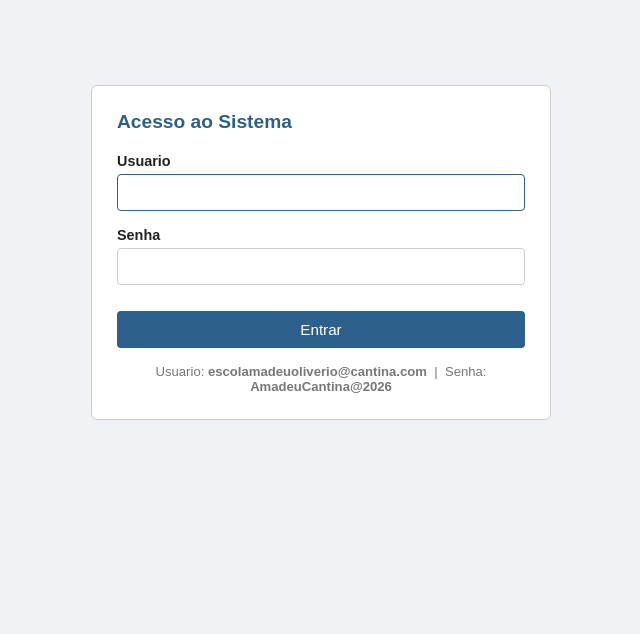
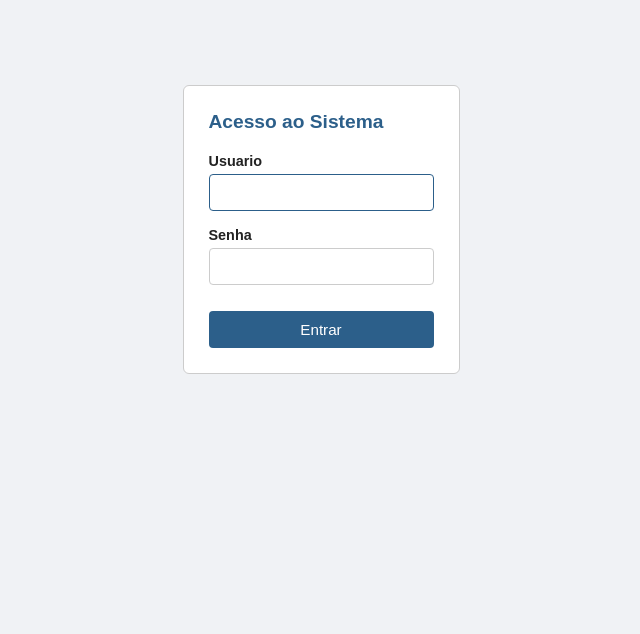
Before and after one commit to yuril06/PROJETO-PIM-ADS, a Flask app: page /login in a window 1280 px wide. Shown: the part 55-689 px from the top of the page, without its empty margins (319-959 px from the left). Run offline with Flask 3, Linux system fonts and the light colour scheme.

Commit message:
Remove credentials from login page

```diff
--- a/templates/login.html
+++ b/templates/login.html
@@ -39,9 +39,6 @@
                 <button type="submit" class="btn-principal">Entrar</button>
             </form>
 
-            <p style="margin-top: 16px; font-size: 0.82rem; color: #777; text-align: center;">
-                Usuario: <strong>escolamadeuoliverio@cantina.com</strong> &nbsp;|&nbsp; Senha: <strong>AmadeuCantina@2026</strong>
-            </p>
         </div>
 
     </main>
```
